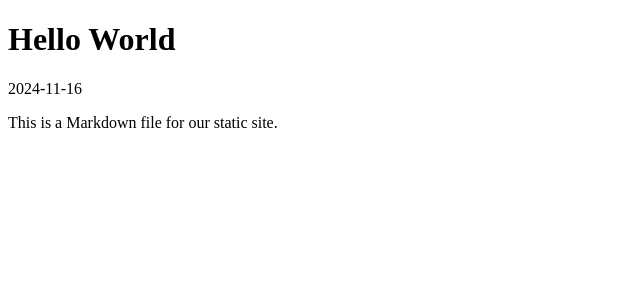
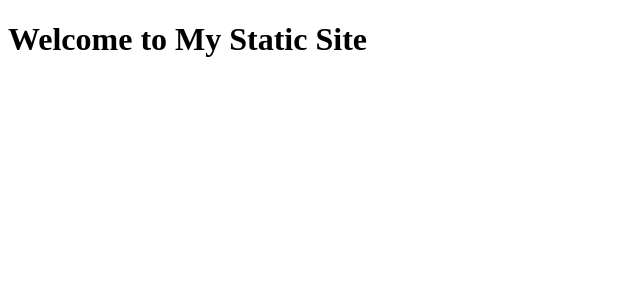
Before and after one commit to ShahbazShaddy/static-site-lab, a Next.js app: page / in a window 1280 px wide. Shown: the top 300 px of the page, without its empty margins (0-640 px from the left). Built offline with nearby package versions, Linux system fonts and the light colour scheme.

Commit message:
Update static site

```diff
--- a/next.config.js
+++ b/next.config.js
@@ -1,6 +1,7 @@
 /** @type {import('next').NextConfig} */
 const nextConfig = {
     output: 'export',
+    basePath: '/static-site-lab',
 };
 
 module.exports = nextConfig;
--- a/package.json
+++ b/package.json
@@ -7,7 +7,8 @@
   },
   "scripts": {
     "dev": "next dev",
-    "build": "next build"
+    "build": "next build",
+    "deploy": "npm run build && gh-pages -d out"
   },
   "keywords": [],
   "author": "",
@@ -20,5 +21,8 @@
     "react-dom": "^18.3.1",
     "remark": "^15.0.1",
     "remark-html": "^16.0.1"
+  },
+  "devDependencies": {
+    "gh-pages": "^6.2.0"
   }
 }
--- a/pages/index.js
+++ b/pages/index.js
@@ -1,29 +1,14 @@
-import matter from 'gray-matter';
-import path from 'path';
-import fs from 'fs';
-
-export default function Home({ postData }) {
-    const { title, date, content } = postData;
-
-    return (
-        <div>
-            <h1>{title}</h1>
-            <p>{date}</p>
-            <div dangerouslySetInnerHTML={{ __html: content }} />
-        </div>
-    );
+import Head from 'next/head';
+export default function Home() {
+ return (
+    <>
+        <Head>
+            <title>My Static Site</title>
+            <meta name="description" content="This is a sample static site." />
+            <meta property="og:title" content="My Static Site" />
+            <meta property="og:description" content="This is a sample static site using Next.js." />
+        </Head>
+        <h1>Welcome to My Static Site</h1>
+    </>
+ );
 }
-
-// Fetch data at build time
-export async function getStaticProps() {
-    const postsDirectory = path.join(process.cwd(), 'posts');
-    const filePath = path.join(postsDirectory, 'hello-world.md');
-    const fileContents = fs.readFileSync(filePath, 'utf8');
-    const { data, content } = matter(fileContents);
-
-    return {
-        props: {
-            postData: { ...data, content },
-        },
-    };
-}
```
Also changed, not shown: 4 other files (tests, documents, lock files or other folders).
